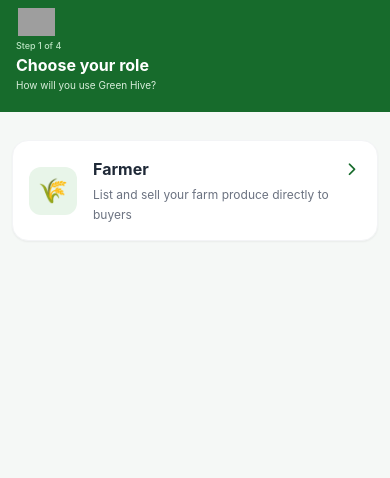
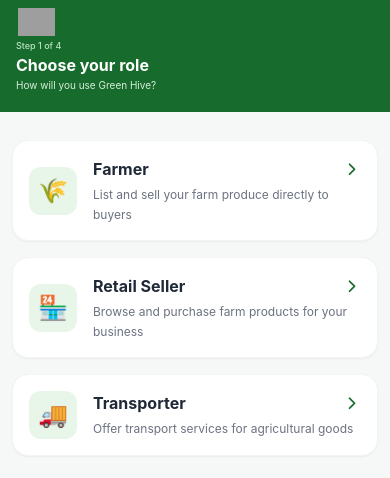
Before and after one commit to janith-sasindu/Green-Hive, a React Native app in the folder mobile/: screen /RoleSelection in a window 390 px wide. Shown: the top 478 px of the page. Built offline with nearby package versions, Linux system fonts and the light colour scheme; grey boxes are pictures that could not be loaded.

Commit message:
farmer and transporter job cards added to role selection page

```diff
--- a/mobile/src/screens/auth/RoleSelectionScreen.tsx
+++ b/mobile/src/screens/auth/RoleSelectionScreen.tsx
@@ -96,6 +96,21 @@ const RoleSelectionScreen = ({
                     description="List and sell your farm produce directly to buyers"
                     onPress={() => handleRoleSelect("Farmer")}
                 />
+                {/* Retail Seller */}
+                <RoleCard
+                    icon="🏪"
+                    title="Retail Seller"
+                    description="Browse and purchase farm products for your business"
+                    onPress={() => handleRoleSelect("Retail Seller")}
+                />
+
+                {/* Transporter */}
+                <RoleCard
+                    icon="🚚"
+                    title="Transporter"
+                    description="Offer transport services for agricultural goods"
+                    onPress={() => handleRoleSelect("Transporter")}
+                />
             </View>
 
         </SafeAreaView>
```
